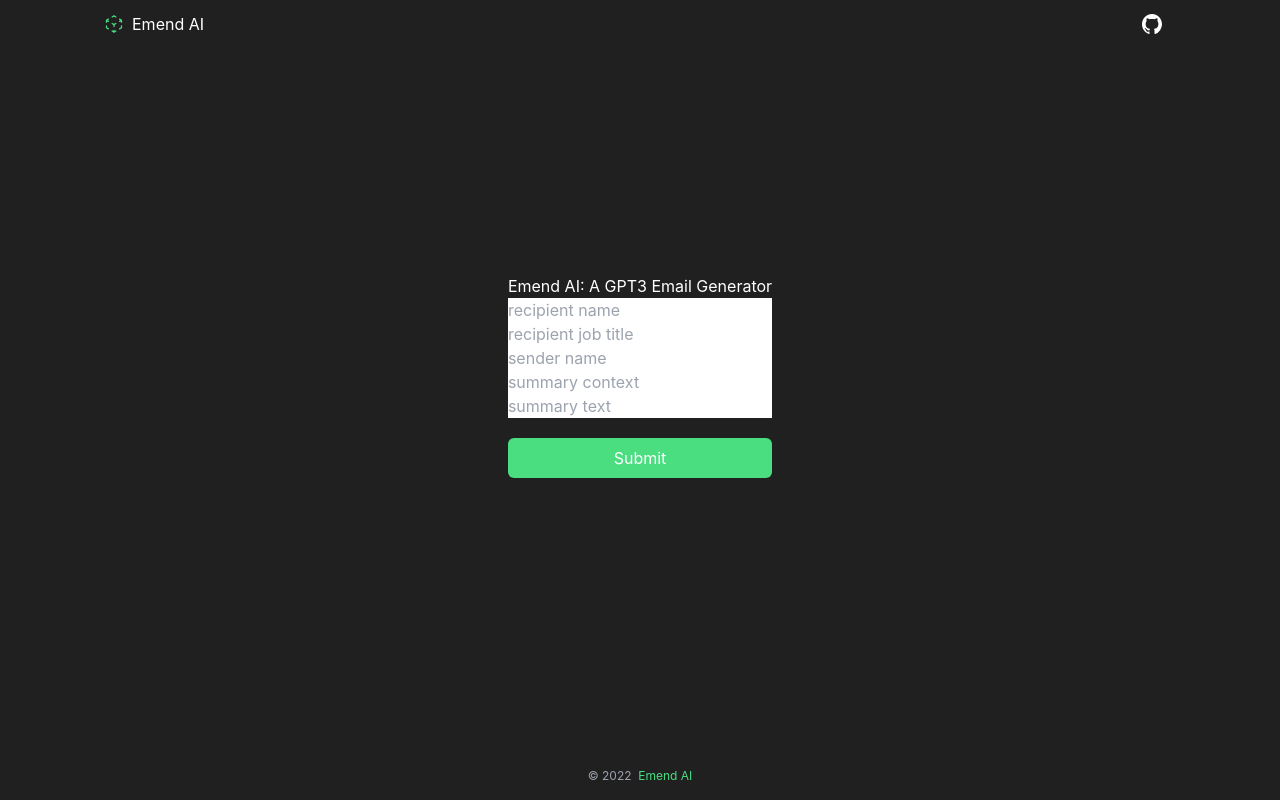
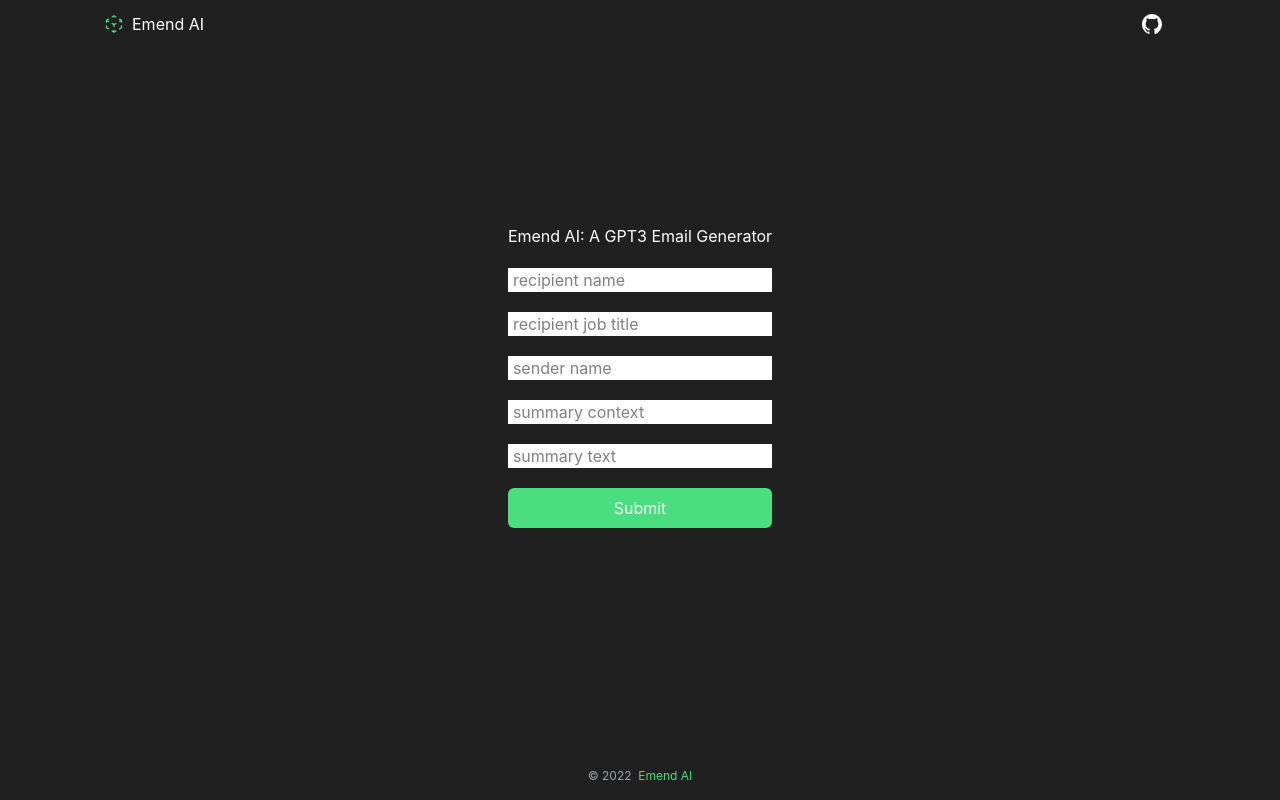
Before and after one commit to brysonbw/emend-ai, a Next.js app: page / in a window 1280 px wide. Built offline with nearby package versions, Linux system fonts and the light colour scheme.

Commit message:
added temp styles to form

```diff
--- a/styles/globals.css
+++ b/styles/globals.css
@@ -10,3 +10,18 @@
     Ubuntu, Cantarell, Fira Sans, Droid Sans, Helvetica Neue, sans-serif;
     @apply bg-main-bg text-white
 }
+
+input {
+  margin-top: 20px;
+  color: black;
+  padding-left: 5px;
+}
+
+input::placeholder {
+  color: gray;
+}
+
+form p {
+  color: red;
+  font-size: small;
+}
```
